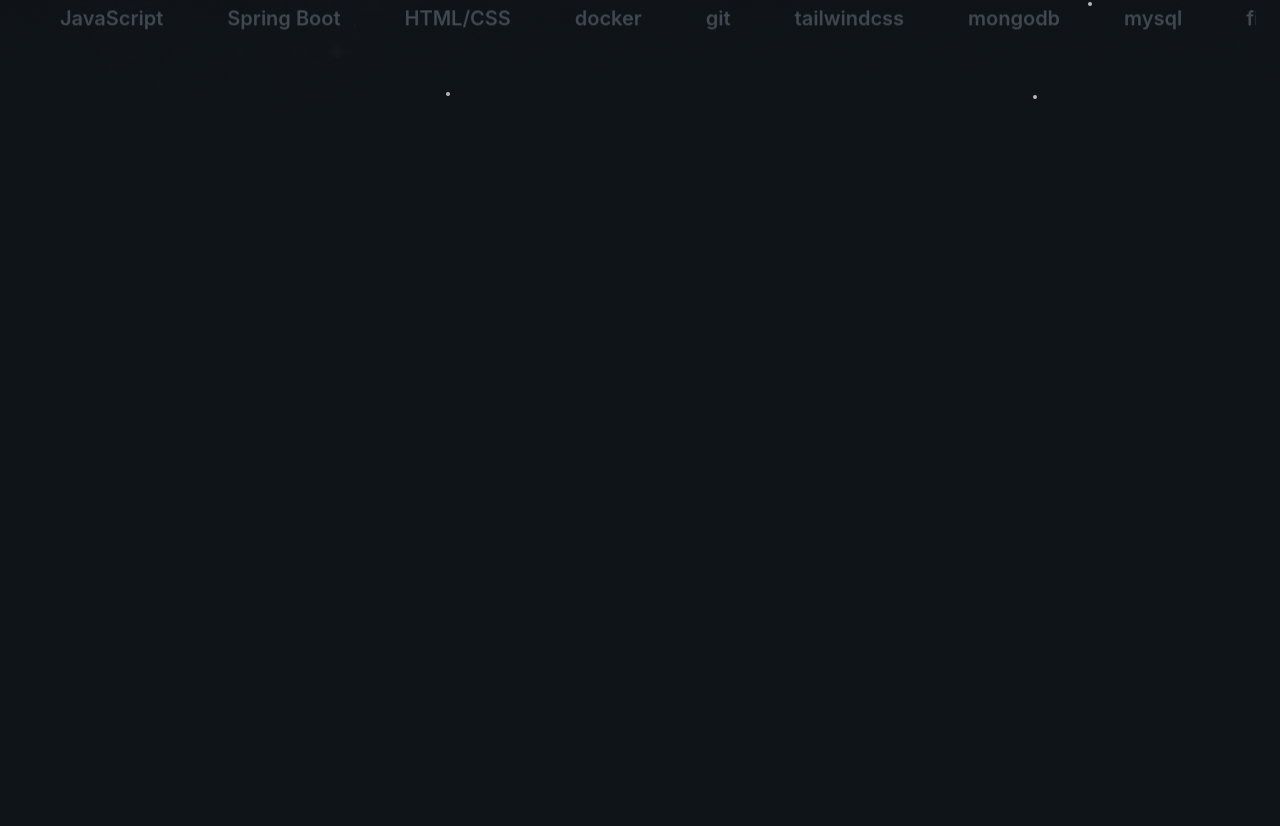
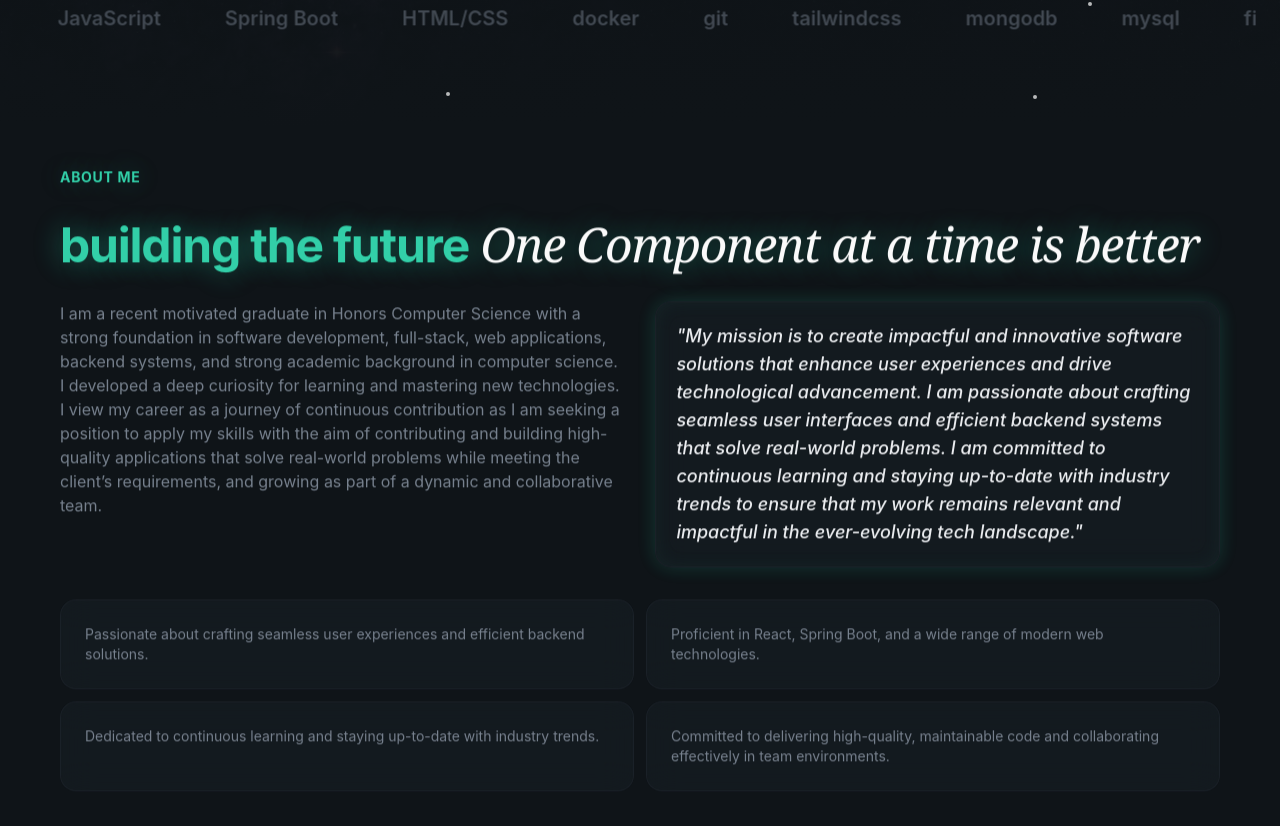
Before and after one commit to Kamozozozo/portfolio, a React (Vite) app: page / in a window 1280 px wide. Shown: the part 920-1746 px from the top of the page. Before the commit the page ends 1048 px from the top, so only its background shows below. Built offline with nearby package versions, Linux system fonts and the light colour scheme.

Commit message:
about section finished

```diff
--- a/src/App.jsx
+++ b/src/App.jsx
@@ -1,6 +1,7 @@
 import { useState } from 'react'
 import Hero from './sections/Hero'
 import NavBar from './layout/NavBar'
+import About from './sections/About'
 
 function App() {
   const [count, setCount] = useState(0)
@@ -9,6 +10,7 @@ function App() {
       <NavBar/>
       <main>
         <Hero/>
+        <About/>
       </main>
     </div>
   )
--- a/src/layout/NavBar.jsx
+++ b/src/layout/NavBar.jsx
@@ -60,12 +60,13 @@ const NavBar = () => {
             <a
               key={index}
               href={link.href}
+              onClick={()=>setIsMobileOpen(false)}
               className="text-lg text-muted-foreground hover:text-foreground py-2"
             >
               {link.label}
             </a>
           ))}
-          <Button>Contact Me</Button>
+          <Button  onClick={()=>setIsMobileOpen(false)} >Contact Me</Button>
         </div>
 
       </div>
--- a/src/sections/About.jsx
+++ b/src/sections/About.jsx
@@ -1,15 +1,58 @@
 import React from 'react'
-const hightlights=[
 
+const highlights = [
   "Passionate about crafting seamless user experiences and efficient backend solutions.",
   "Proficient in React, Spring Boot, and a wide range of modern web technologies.",
   "Dedicated to continuous learning and staying up-to-date with industry trends.",
   "Committed to delivering high-quality, maintainable code and collaborating effectively in team environments."
+]
 
-]
 const About = () => {
   return (
-    <section></section>
+    <section id="about" className="p-9 relative overflow-hidden">
+      <div className="container mx-auto px-6 relative z-10">
+        <div className="space-y-8">
+
+          {/* About me heading */}
+          <div className="animate-fade-in">
+            <span className=" text-sm font-bold tracking-wider uppercase text-primary glow-text">about me</span>
+          </div>
+
+          {/* Title */}
+          <h2 className="text-4xl md:text-5xl font-bold  text-primary glow-text tracking-tight animate-fade-in animation-delay-100 ">
+            building the future
+            <span className="font-serif italic font-normal text-white"> One Component at a time is better</span>
+          </h2>
+
+          {/* Full-width 2-column layout */}
+          <div className="flex flex-col lg:flex-row w-full gap-8">
+             <div className="space-y-4 text-muted-foreground animate-fade-in animation-delay-200 w-full lg:w-1/2">
+              <p>
+                I am a recent motivated graduate in Honors Computer Science with a strong foundation in software development, full-stack, web applications, backend systems, and strong academic background in computer science. I developed a deep curiosity for learning and mastering new technologies. I view my career as a journey of continuous contribution as I am seeking a position to apply my skills with the aim of contributing and building high-quality applications that solve real-world problems while meeting the client’s requirements, and growing as part of a dynamic and collaborative team.
+              </p>
+            </div>
+
+
+            <div className="glass rounded-2xl p-5 glow-border animate-fade-in animation-delay-300 w-full lg:w-1/2">
+              <p className="text-lg font-medium italic text-foreground">
+                "My mission is to create impactful and innovative software solutions that enhance user experiences and drive technological advancement. I am passionate about crafting seamless user interfaces and efficient backend systems that solve real-world problems. I am committed to continuous learning and staying up-to-date with industry trends to ensure that my work remains relevant and impactful in the ever-evolving tech landscape."
+              </p>
+            </div>
+
+          </div>
+          {/* Skills and highlights grid */}
+          <div className="grid  sm:grid-cols-2 gap-3">
+            {highlights.map((highlight, index) => (
+              <div key={index} className="glass p-6 rounded-2xl animate-fade-in"
+              style={{animationDelay:`${(index+1)* 100}ms`}}
+              >
+                <p className="text-sm text-muted-foreground">{highlight}</p>
+              </div>
+            ))}
+          </div>
+        </div>
+      </div>
+    </section>
   )
 }
 
--- a/src/sections/Hero.jsx
+++ b/src/sections/Hero.jsx
@@ -3,6 +3,7 @@ import heroImage from "../assets/hero-bg.jpg";
 import Button from "../components/Button";
 import AnimatedBorderButton from "../components/AnimatedBorderButton";
 import Him from "../assets/Him.png";
+
 const skills=[
   "React",
   "JavaScript",
@@ -105,7 +106,7 @@ const Hero = () => {
         </div>
         {/* Floating skill tags */}
         <div className="mt-20 animate-fade-in animation-delay-600">
-          <p className="text-sm text-muted-foreground mb-6 text-center font-semibold">technologies i work with:</p>
+          <p className="text-sm text-muted-foreground text-primary glow-text mb-6 text-center font-semibold">technologies i work with:</p>
 
           <div className="relative overflow-hidden">
             <div className="flex animate-marquee">
```
